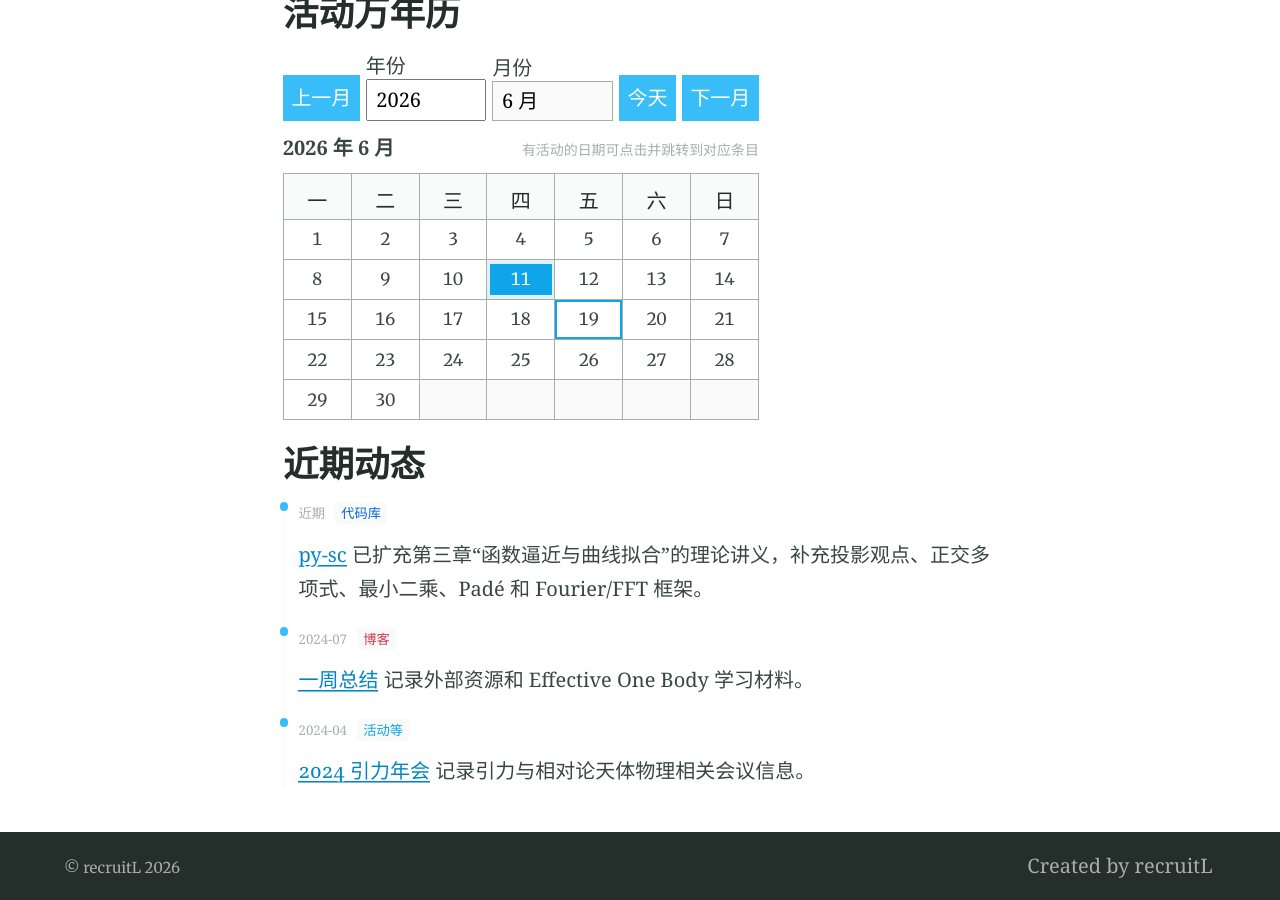
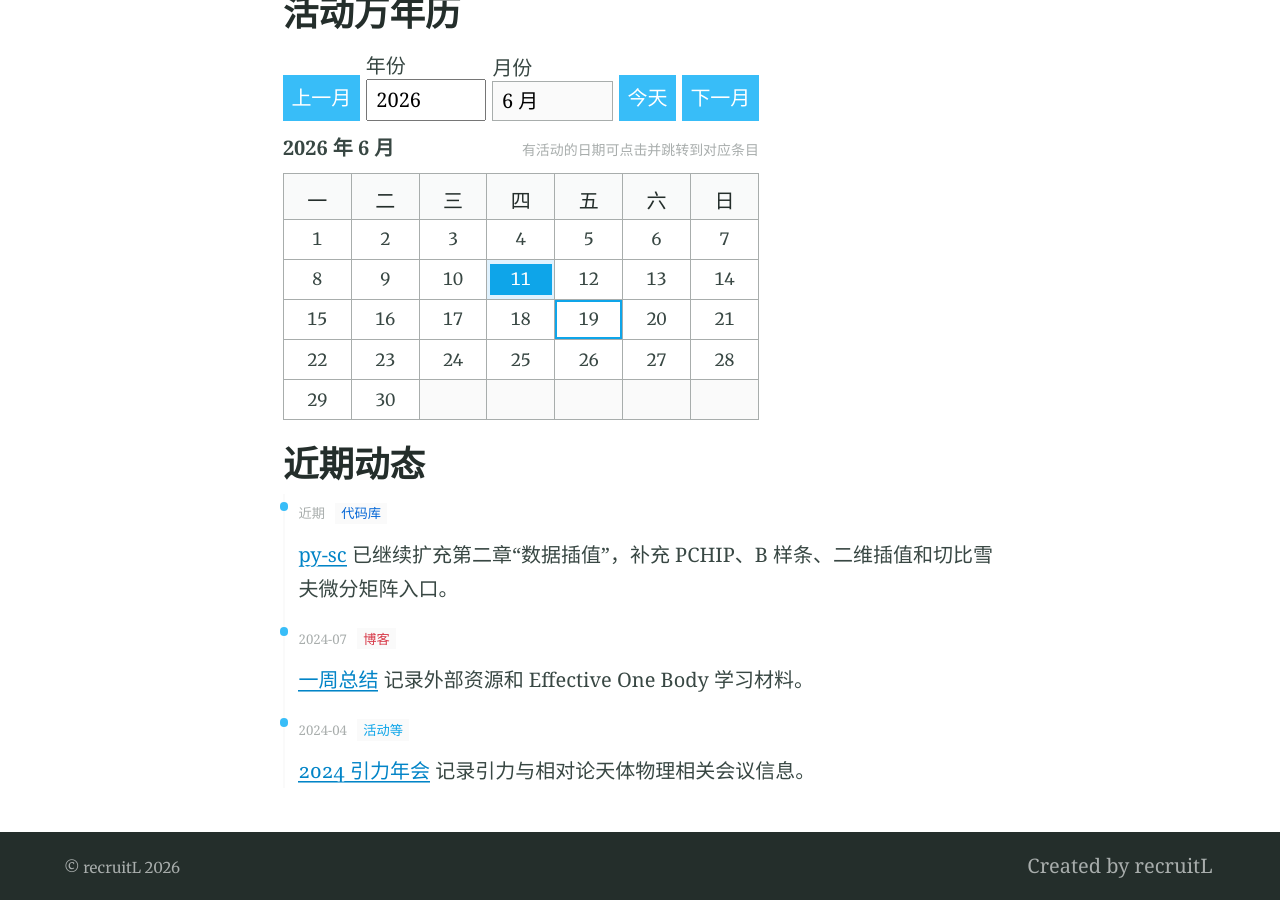
Before and after one commit to recruitL/recruitL.github.io, a Jekyll site: the page built from index.md, in a window 1280 px wide and 900 px high, scrolled down 1016 px. Built offline with Jekyll 4.4.1, drawn with Linux system fonts in a browser that asks for light colours.

```diff
--- a/index.md
+++ b/index.md
@@ -49,7 +49,7 @@ excerpt: ""
   <div class="timeline-item">
     <span class="timeline-date">近期</span>
     <span class="timeline-tag timeline-tag--code">代码库</span>
-    <p><a href="/code/">py-sc</a> 已扩充第三章“函数逼近与曲线拟合”的理论讲义，补充投影观点、正交多项式、最小二乘、Padé 和 Fourier/FFT 框架。</p>
+    <p><a href="/code/">py-sc</a> 已继续扩充第二章“数据插值”，补充 PCHIP、B 样条、二维插值和切比雪夫微分矩阵入口。</p>
   </div>
   <div class="timeline-item">
     <span class="timeline-date">2024-07</span>
```
Also changed, not shown: code/index.md (+1 -1 lines), en/code/index.md (+1 -1 lines), en/index.md (+1 -1 lines).
